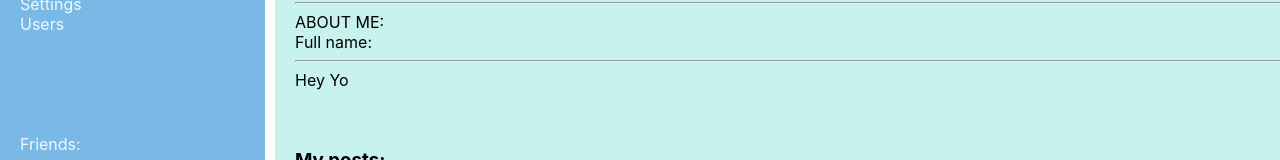
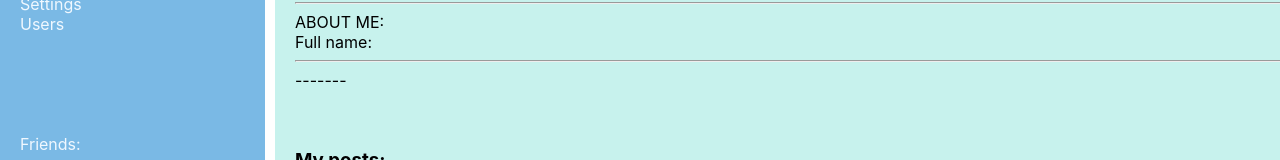
Before and after one commit to DmitryDemid-lab/Social_Network, a React (Create React App) app: page /profile/1 in a window 1280 px wide. Shown: the part 176-336 px from the top of the page. Built offline with nearby package versions, Linux system fonts and the light colour scheme; no server answers.

Commit message:
refactoring to use getStatus and updateStatus

```diff
--- a/src/Components/Profile/ProfileInfo/ProfileInfo.tsx
+++ b/src/Components/Profile/ProfileInfo/ProfileInfo.tsx
@@ -7,6 +7,8 @@ import ProfileStatus from "./ProfileStatus/ProfileStatus";
 
 type ProfileInfoPropsTypes = {
     profile: profileInfoType
+    status: string
+    updateStatus: (status: string) => void
 }
 
 const ProfileInfo = (props: ProfileInfoPropsTypes) => {
@@ -15,14 +17,12 @@ const ProfileInfo = (props: ProfileInfoPropsTypes) => {
     }
     return (
         <div>
-            {/*<div><img src="https://cdn.downtoearth.org.in/library/large/2019-12-04/0.92334300_1575475699_17.jpg"
-                      alt=""/></div>*/}
             <div className={s.descriptionBlock}>
                 <img src={props.profile.photos?.large}/>
                 <div>ABOUT JOB <br/> Is looking for a job: {props.profile.lookingForAJob ? 'yes' : 'no'} <br/> Description: {props.profile.lookingForAJobDescription}</div><hr/>
                 <div>ABOUT ME: {props.profile.aboutMe} <br/> Full name: {props.profile.fullName}</div>
                 <hr/>
-                <ProfileStatus status={"Hey Yo"}/>
+                <ProfileStatus status={props.status} updateStatus={props.updateStatus}/>
             </div>
         </div>
     )
```
